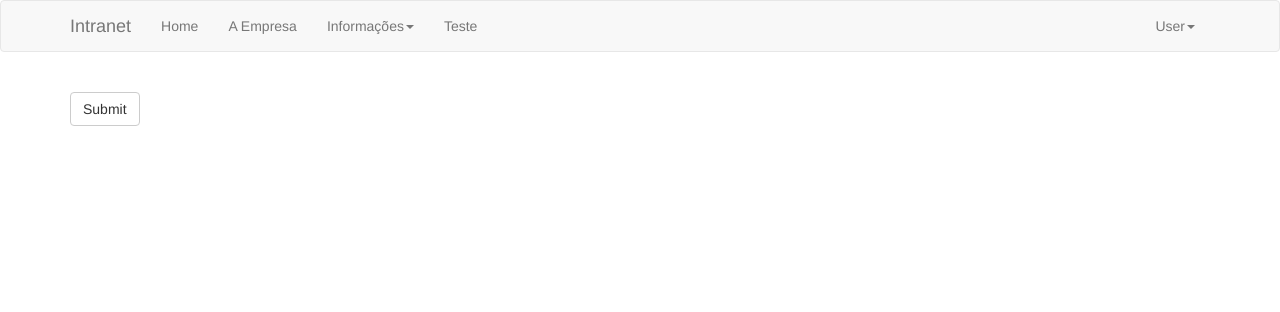
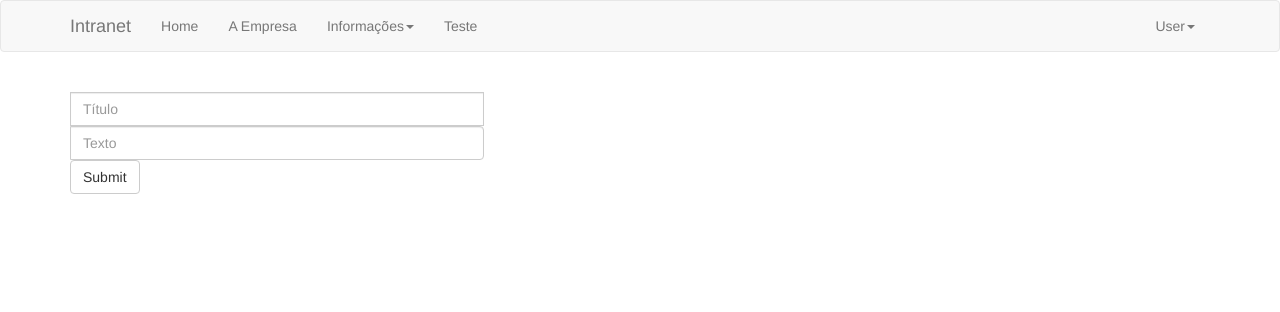
Before and after one commit to tiagozuege/flaskapp, a Flask app: page /artigos in a window 1280 px wide. Shown: the top 312 px of the page. Run offline with Flask 2, Linux system fonts and the light colour scheme; data that the repository does not hold is empty; some libraries are stand-ins or nearby versions.

Commit message:
Alterações no código para resolver problemas no CRUD (Update)

```diff
--- a/app.py
+++ b/app.py
@@ -64,12 +64,16 @@ def login():
 @app.route('/artigos', methods=['POST', 'GET'])
 def artigos():
     if request.args.get('update') != '0':
-        print('***DEBUG: GET request with update arg')
         update_id = request.args.get('update')
         update_article = fetchArticles(update_id)
     if request.method == 'POST':
-        print('***DEBUG: POST comming from /artigos')
-        insertArticles(request.form['titulo'], request.form['texto'])
+        id = request.form['id']
+        title = request.form['titulo']
+        text = request.form['texto']
+        if id == '':
+            insertArticles(request.form['titulo'], request.form['texto'])
+        else:
+            updateArticles(id, title, text)
     articles = fetchArticles('0')
     return render_template('artigos.html', data=articles, update=update_article)
 
@@ -86,20 +90,6 @@ def artigoRemove(id):
     removeArticles(id)
     print('The article id %s was removed' % id)
     return redirect('/artigos')
-
-
-# @app.route('/artigo/<string:id>/update')
-# def artigoUpdate(id, methods=['POST', 'GET']):
-#     print('***DEBUG: entrou em artigoUpdate()')
-#     error = None
-#     if request.method == 'POST':
-#         print('***DEBUG: retornou de updateArticles()')
-#         text = request.form['texto']
-#         updateArticles(id, text)
-#         return redirect('/artigos')
-#     else:
-#         article = fetchArticles(id)
-#         return render_template('artigo.html', data=article)
 
 
 
@@ -150,11 +140,10 @@ def removeArticles(id):
     mysql.connection.commit()
     cur.close()
 
-def updateArticles(id, text):
-    print('***DEBUG: entrou em updateArticles()')
+def updateArticles(id, title, text):
     cur = mysql.connection.cursor()
-    sql_str = "UPDATE artigos SET texto = '%s' WHERE id = %s"
-    params = (text, id)
+    sql_str = "UPDATE artigos SET titulo = '%s', texto = '%s' WHERE id = %s"
+    params = (title, text, id)
     print(sql_str % params)
     cur.execute(sql_str % params)
     mysql.connection.commit()
--- a/templates/artigos.html
+++ b/templates/artigos.html
@@ -14,10 +14,17 @@
 
     <form action="/artigos" method="post">
         <div class="input-group input-group-md">
+            {% if update %}
             {% for i in update %}
-            <input name="titulo" type="text" class="form-control" placeholder="Título" value="{{i.titulo}}" required>
-            <input name="texto" type="text" class="form-control" placeholder="Texto" value="{{i.texto}}" required>
+                <input name="id" type="hidden" class="form-control" placeholder="Título" value="{{i.id}}">
+                <input name="titulo" type="text" class="form-control" placeholder="Título" value="{{i.titulo}}" required>
+                <input name="texto" type="text" class="form-control" placeholder="Texto" value="{{i.texto}}" required>
             {% endfor %}
+            {% else %}
+                <input name="id" type="hidden" class="form-control">
+                <input name="titulo" type="text" class="form-control" placeholder="Título" required>
+                <input name="texto" type="text" class="form-control" placeholder="Texto" required>
+            {% endif %}
         </div>
         <button type="submit" class="btn btn-default">Submit</button>
     </form>
```
